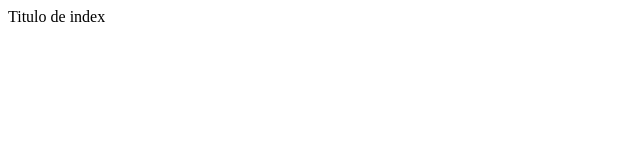
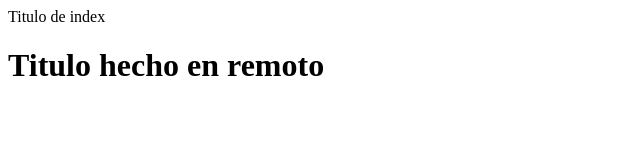
Before and after one commit to abran94/sincronizacion_remoto_fetch, a plain HTML site: page index.html in a window 1280 px wide. Shown: the whole page, without its empty margins (0-640 px from the left). Drawn offline with Linux system fonts and the light colour scheme.

Commit message:
correccion

```diff
--- a/index.html
+++ b/index.html
@@ -8,5 +8,6 @@
 </head>
 <body>
     <t1>Titulo de index</t1>
+    <h1>Titulo hecho en remoto</h1>
 </body>
 </html>
```
